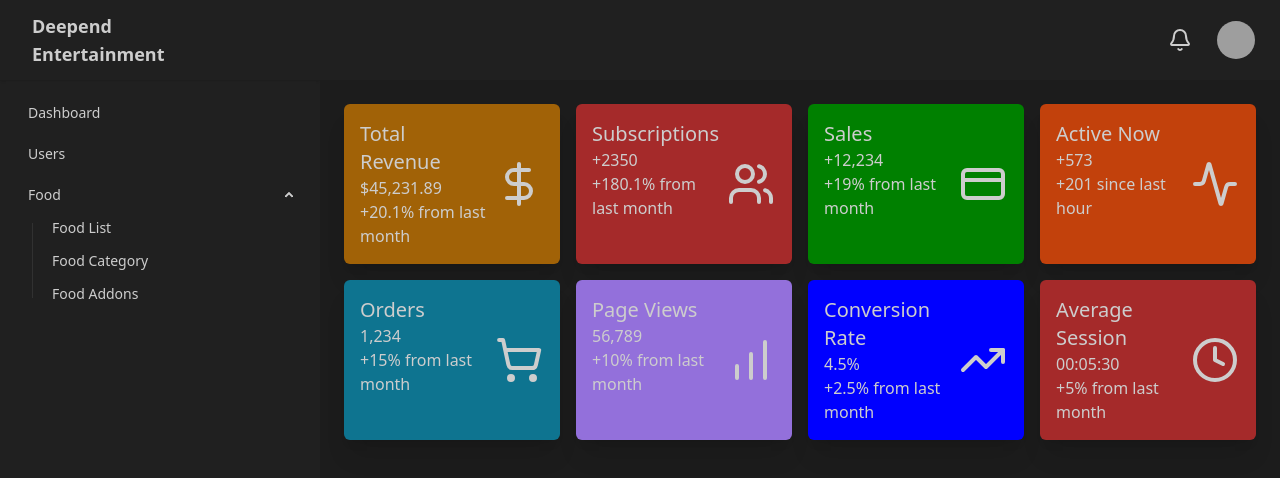
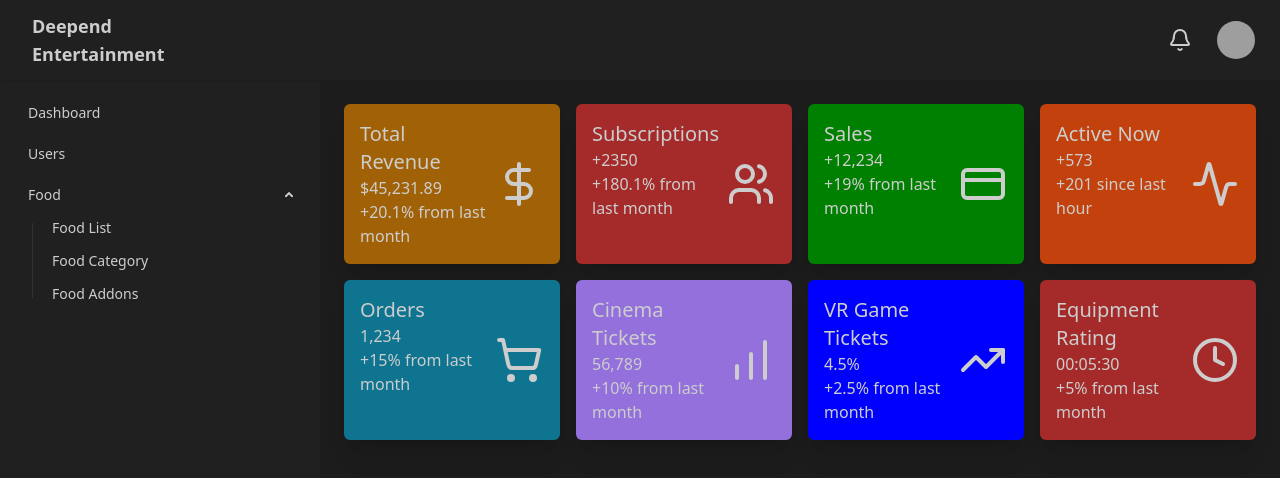
Before and after one commit to greenmousedev0/deepend-admin-new, a React (Vite) app: page /app in a window 1280 px wide. Shown: the top 478 px of the page. Built offline with nearby package versions, Linux system fonts and the light colour scheme; sample sign-in values are in the browser's storage; grey boxes are pictures that could not be loaded.

Commit message:
stat cards

```diff
--- a/src/components/Stats.tsx
+++ b/src/components/Stats.tsx
@@ -48,21 +48,21 @@ const stats = [
     main: "1,234",
   },
   {
-    title: "Page Views",
+    title: "Cinema Tickets",
     color: "mediumpurple",
     icon: <BarChart className="h-4 w-4 text-muted-foreground" />,
     subtitle: "+10% from last month",
     main: "56,789",
   },
   {
-    title: "Conversion Rate",
+    title: "VR Game Tickets",
     color: "blue",
     icon: <TrendingUp className="h-4 w-4 text-muted-foreground" />,
     subtitle: "+2.5% from last month",
     main: "4.5%",
   },
   {
-    title: "Average Session",
+    title: "Equipment Rating",
     color: "brown",
     icon: <Clock className="h-4 w-4 text-muted-foreground" />,
     subtitle: "+5% from last month",
```
